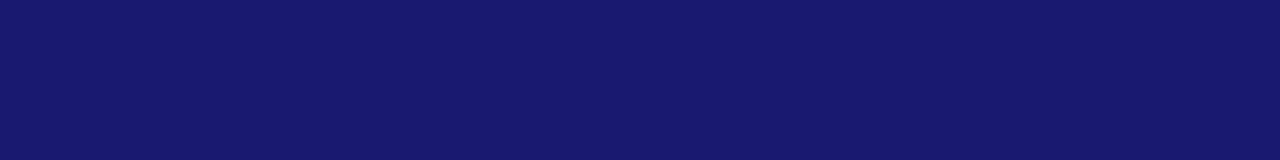
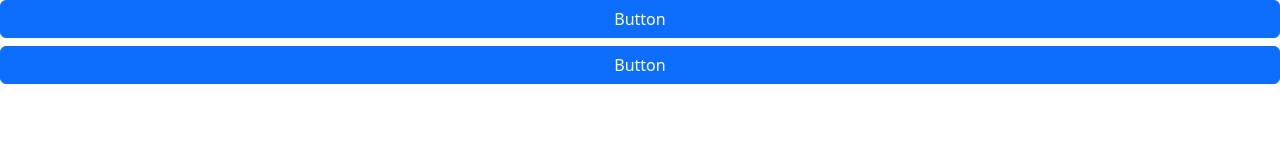
Before and after one commit to DeCorreanD/Lab-Link-In-Bio, a plain HTML site: page index.html in a window 1280 px wide. Drawn offline with nearby package versions, Linux system fonts and the light colour scheme.

Commit message:
fine detail

```diff
--- a/index.html
+++ b/index.html
@@ -5,10 +5,25 @@
   <meta http-equiv="X-UA-Compatible" content="IE=edge">
   <meta name="viewport" content="width=device-width, initial-scale=1.0">
   <link rel="stylesheet" href="main.css">
+
+<link href="https://cdn.jsdelivr.net/npm/bootstrap@5.2.2/dist/css/bootstrap.min.css" rel="stylesheet" integrity="sha384-Zenh87qX5JnK2Jl0vWa8Ck2rdkQ2Bzep5IDxbcnCeuOxjzrPF/et3URy9Bv1WTRi" crossorigin="anonymous">
   <title>Link In Bio</title>
 </head>
 <body>
+  <div class="d-grid gap-2">
+    <button class="btn btn-primary" type="button">Button</button>
+    <button class="btn btn-primary" type="button">Button</button>
+  </div>
 
+
+
+
+
+
+
+
+
+<script src="https://cdn.jsdelivr.net/npm/bootstrap@5.2.2/dist/js/bootstrap.bundle.min.js" integrity="sha384-OERcA2EqjJCMA+/3y+gxIOqMEjwtxJY7qPCqsdltbNJuaOe923+mo//f6V8Qbsw3" crossorigin="anonymous"></script>
 <script src="main.js"></script>
 </body>
 </html>
```
